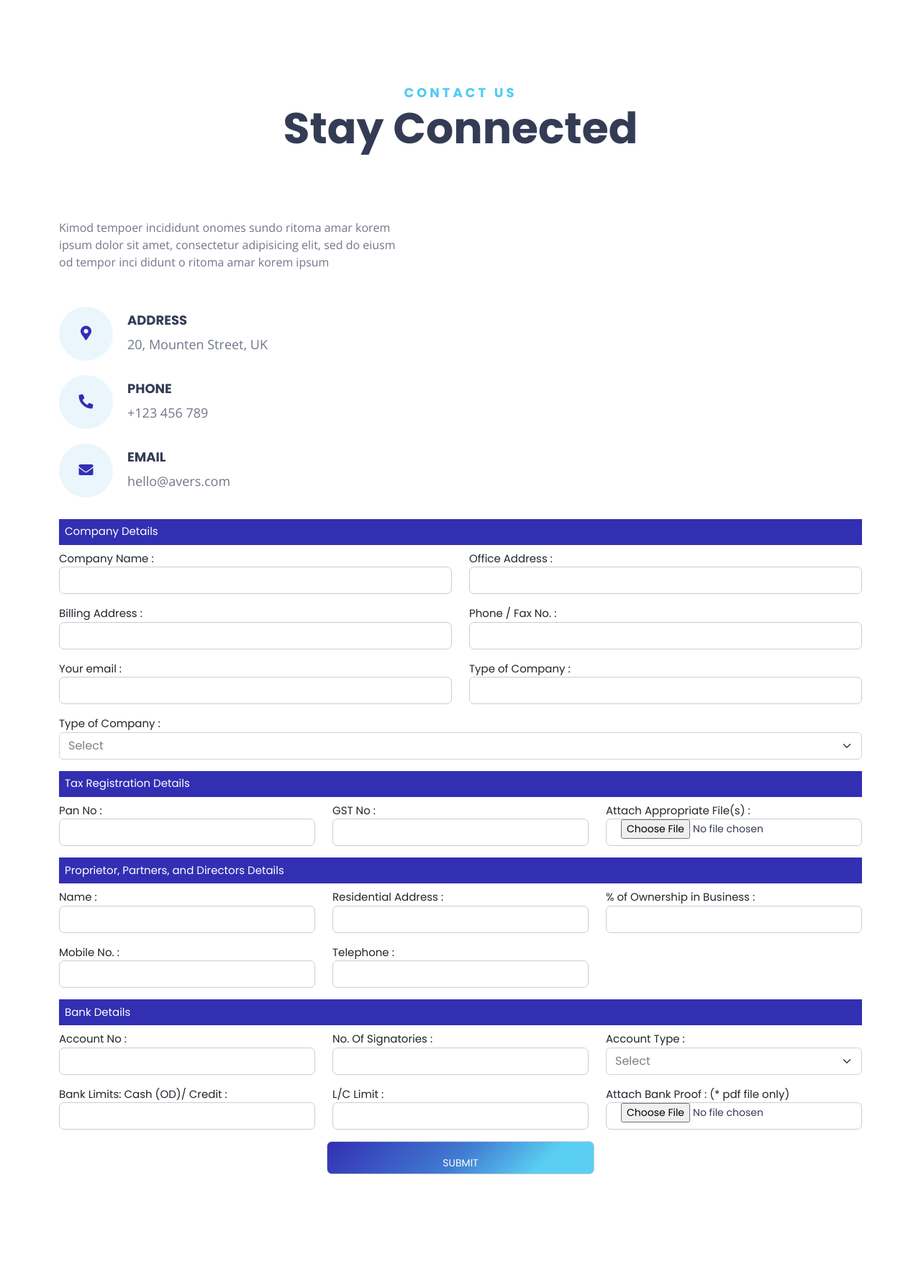
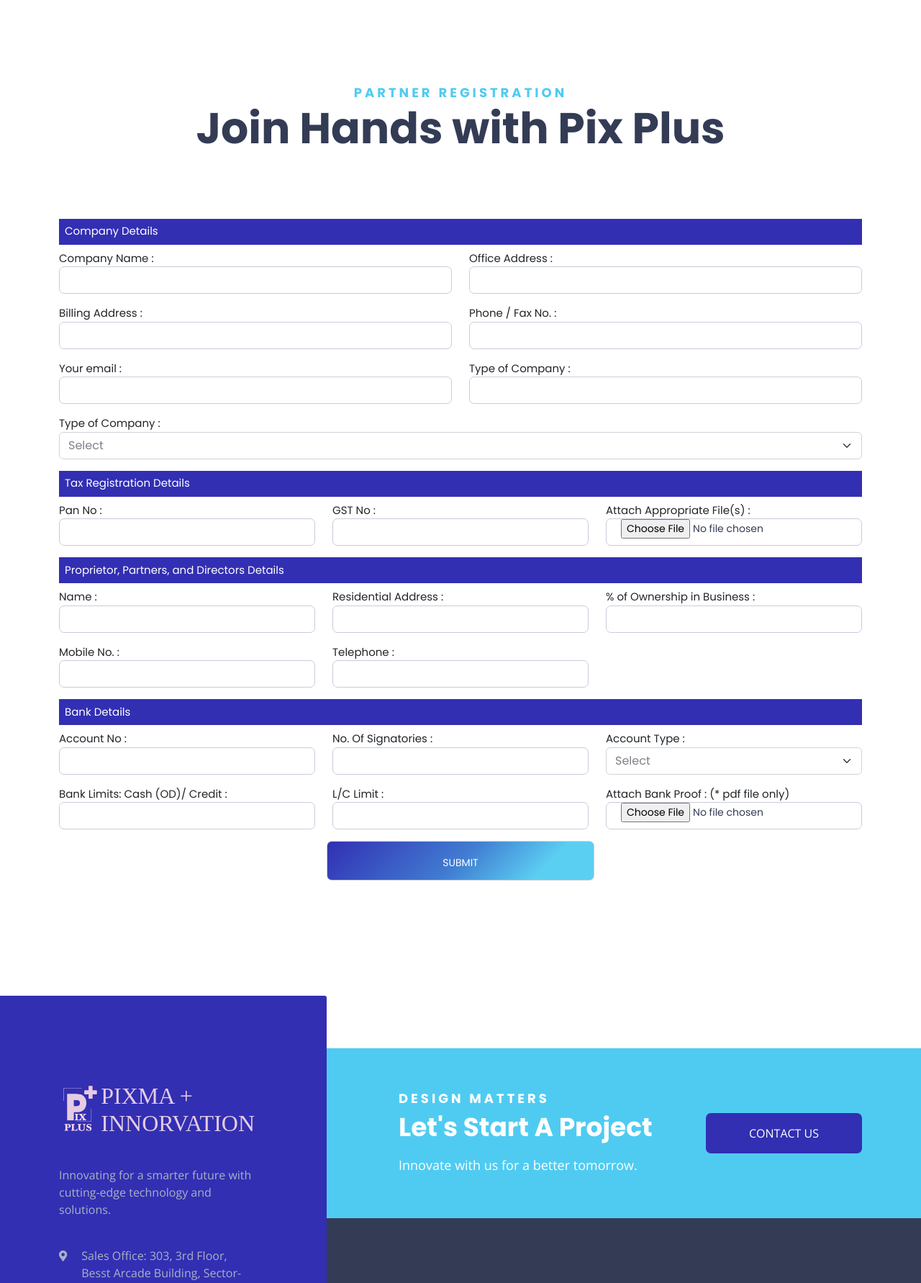
Before and after one commit to Vaibhav-Gupta-32/pixma, a PHP site: page /partner_registration.php in a window 1280 px wide. Shown: the part 537-2319 px from the top of the page at 72% size. Run offline with PHP 8.4, Linux system fonts and the light colour scheme; some libraries are stand-ins or nearby versions.

Commit message:
contact page

```diff
--- a/includes/footer.php
+++ b/includes/footer.php
@@ -76,11 +76,13 @@
             <div class="row">
                 <div class="col-12 position-relative">
                     <div class="footer-copyright-inner">
-                        <p class="order-md-1 order-2">Designed and Developed by <span><a href="https://tdhdigitalagency.com/" style="color:#e5cce2;font-family: Playfair Display, serif;">the Digital House</a></span></p>
+                        <p class="order-md-1 order-2" style="color: black;">© 2025 <a href="https://pixmainnovations.com/" style="color:#1d4372;font-family: Playfair Display, serif;">Pixma</a> All Rights Reserved.</p>
                         <ul class="footer-bootm-list order-md-2 order-1">
-                            <li><a href="contact.html">Terms &amp; Condition</a></li>
+                            <li><p class="order-md-1 order-2">Designed and Developed by <span><a href="https://tdhdigitalagency.com/" style="color:#d1e8fa;font-family: Playfair Display, serif;">the Digital House</a></span></p></li>
+
+                            <!-- <li><a href="contact.html">Terms &amp; Condition</a></li>
                             <li><a href="contact.html">Privacy Policy</a></li>
-                            <li><a href="contact.html">Legal</a></li>
+                            <li><a href="contact.html">Legal</a></li> -->
                         </ul>
                     </div>
                 </div>
--- a/partner_registration.php
+++ b/partner_registration.php
@@ -2,6 +2,9 @@
 $page_title = "PIXMAINNOVATIONS || PATNERS REGISTRATION";
 $pagename = "Partner Registration";
 $current_page = basename($_SERVER['PHP_SELF']);
+$meta_description = "Visit our new partner registeration panel";
+$tblname = "partner_registration";
+$tblkey = "id";
 ?>
 <?php include('includes/header.php'); ?>
 <?php include('includes/navbar.php'); ?>
@@ -38,7 +41,7 @@
     move_uploaded_file($_FILES['bankfile']['tmp_name'], "admin/dash/uploads/bank_file/" . $bankfile);
 
     // Insert data into the database
-    $sql = "INSERT INTO partner_registration (company_name, company_address, company_bill_address, company_phone, company_email, company_subject, type_of_company, pan_no, gst_no, registration_file, proprietor_name, residential_address, ownership_percentage, mobile_no, telephone, account_no, signatories_no, account_type, bank_limits, lc_limit, bankfile)
+    $sql = "INSERT INTO $tblname (company_name, company_address, company_bill_address, company_phone, company_email, company_subject, type_of_company, pan_no, gst_no, registration_file, proprietor_name, residential_address, ownership_percentage, mobile_no, telephone, account_no, signatories_no, account_type, bank_limits, lc_limit, bankfile)
             VALUES ('$company_name', '$company_address', '$company_bill_address', '$company_phone', '$company_email', '$company_subject', '$type_of_company', '$pan_no', '$gst_no', '$registration_file', '$proprietor_name', '$residential_address', '$ownership_percentage', '$mobile_no', '$telephone', '$account_no', '$signatories_no', '$account_type', '$bank_limits', '$lc_limit', '$bankfile')";
 
     if (mysqli_query($conn, $sql)) {
@@ -65,42 +68,12 @@
         <div class="row">
             <!-- Heading Start -->
             <div class="heading-one text-center wow fadeInUp" data-wow-duration="1.5s" data-wow-delay=".1s">
-                <span class="heading-one-subtitle">Contact Us</span>
-                <h2 class="heading-one-title">Stay Connected</h2>
+                <span class="heading-one-subtitle">Partner Registration</span>
+                <h2 class="heading-one-title">Join Hands with Pix Plus</h2>
             </div>
             <!-- Heading End -->
         </div>
         <div class="row mb-n30">
-            <div class="col-md-12 mb-30 wow fadeInUp" data-wow-duration="1.5s" data-wow-delay=".1s">
-                <div class="contact-head">
-                    <p class="text">Kimod tempoer incididunt onomes sundo ritoma amar korem ipsum dolor sit amet, consectetur adipisicing elit, sed do eiusm od tempor inci didunt o ritoma amar korem ipsum</p>
-                </div>
-                <!-- Contact Information Start -->
-                <ul class="contact-info">
-                    <li>
-                        <div class="icon"><i class="fas fa-map-marker-alt"></i></div>
-                        <div class="contact-info-content">
-                            <h3 class="title">Address</h3>
-                            <span class="text">20, Mounten Street, UK</span>
-                        </div>
-                    </li>
-                    <li>
-                        <div class="icon"><i class="fas fa-phone-alt"></i></div>
-                        <div class="contact-info-content">
-                            <h3 class="title">Phone</h3>
-                            <span class="text"><a href="tel:+123456789">+123 456 789</a></span>
-                        </div>
-                    </li>
-                    <li>
-                        <div class="icon"><i class="fas fa-envelope"></i></div>
-                        <div class="contact-info-content">
-                            <h3 class="title">Email</h3>
-                            <span class="text"><a href="mailto:hello@avers.com">hello@avers.com</a></span>
-                        </div>
-                    </li>
-                </ul>
-                <!-- Contact Information End -->
-            </div>
 
             <div class="col-md-12 mb-30 wow fadeInUp" data-wow-duration="1.5s" data-wow-delay=".3s">
                 <form id="contact-form" class="contact-form" method="POST" enctype="multipart/form-data">
@@ -228,9 +201,9 @@
                             <input type="file" id="bankfile" name="bankfile">
                         </div>
                     </div>
-                    <div class="col-12 text-left m-auto d-flex justify-content-center">
+                    <div class="col-12 text-left m-auto d-flex align-item-center justify-content-center">
                         <div class="col-lg-4 mb-3">
-                            <input class="btn btn-style-one text-white text-bold" type="submit" name="Submit Now">
+                            <input class="btn btn-style-one text-white text-bold" type="submit" name="Submit Now" style="height: 55px;">
                         </div>
                     </div>
 
```
Also changed, not shown: contact_us.php (+55 -11 lines).
